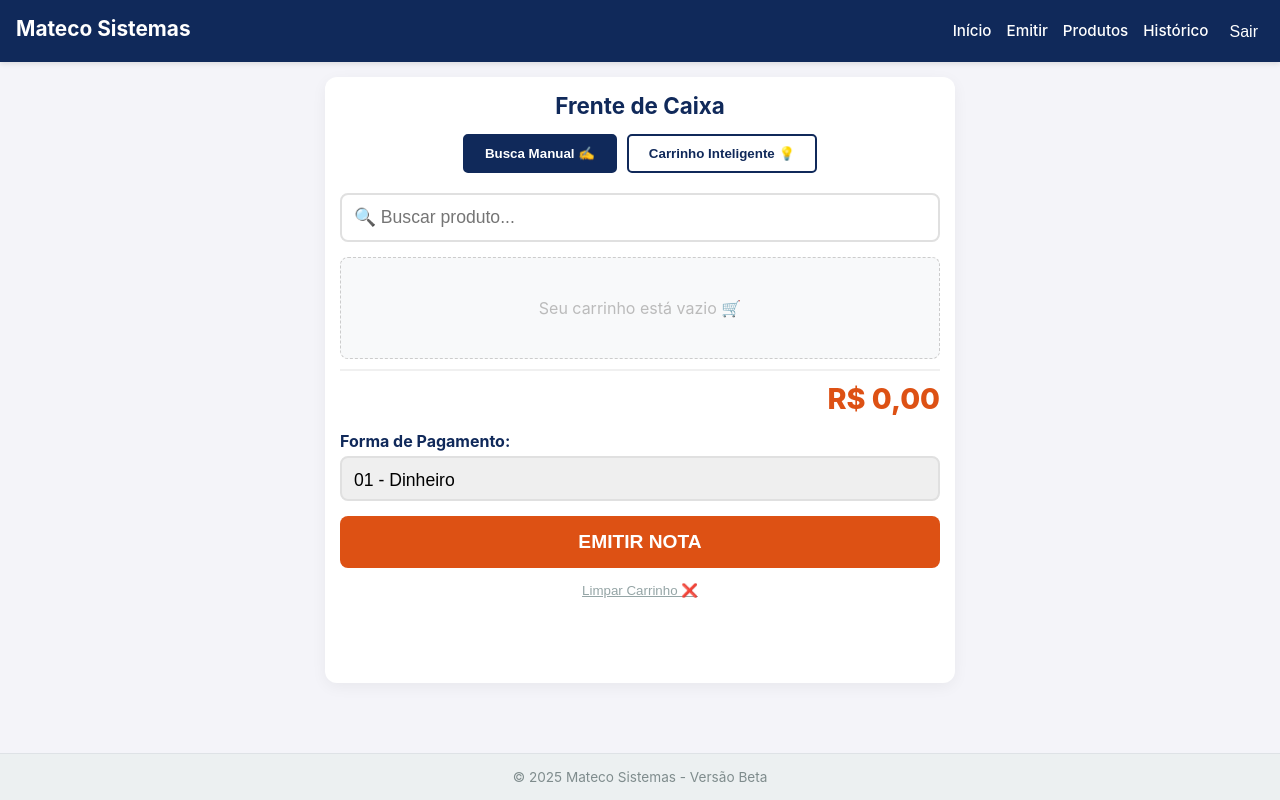
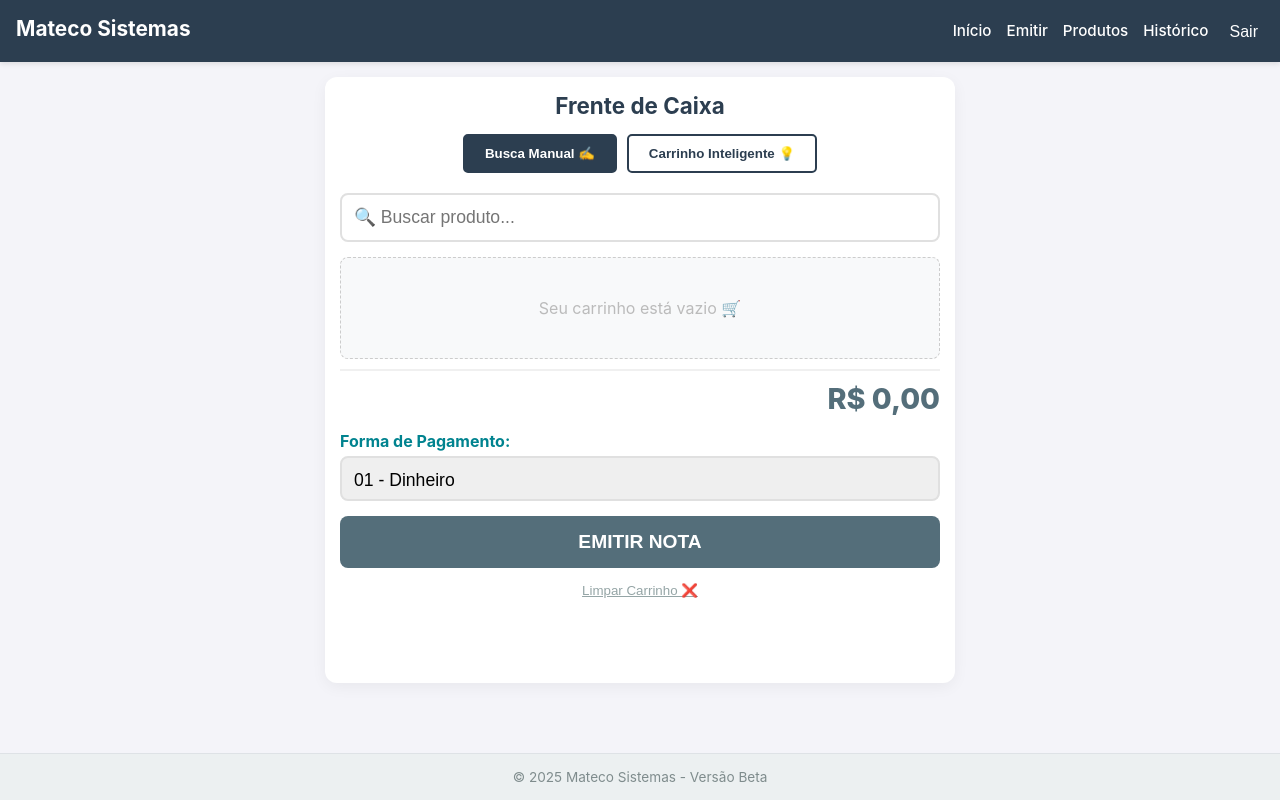
Before and after one commit to davissontiago/Mateco, a Django app: page /emitir/ in a window 1280 px wide. Run offline with Django 5.2, Linux system fonts and the light colour scheme; the visitor is signed in with stand-in values (Sample User, id 1); data that the repository does not hold is empty.

Commit message:
Personalização de todas as cores, secundarias e primarias

```diff
--- a/static/css/emitir.css
+++ b/static/css/emitir.css
@@ -22,7 +22,7 @@
 
 h1 {
     text-align: center;
-    color: #10295a; /* Azul da Marca */
+    color: var(--cor-primaria); /* Azul da Marca */
     margin: 0 0 15px 0;
     font-size: 1.4rem;
 }
@@ -46,7 +46,7 @@ h1 {
 }
 
 .input-busca:focus {
-    border-color: #dd5114; /* Laranja da Marca (Foco) */
+    border-color: var(--cor-secundaria); /* Laranja da Marca (Foco) */
     outline: none;
 }
 
@@ -110,7 +110,7 @@ h1 {
 
 .item-valor {
     font-weight: bold;
-    color: #10295a; /* Azul da Marca */
+    color: var(--cor-primaria); /* Azul da Marca */
     white-space: nowrap;
     font-size: 0.95em;
 }
@@ -140,7 +140,7 @@ h1 {
     text-align: right;
     font-size: 1.8em;
     font-weight: 800;
-    color: #dd5114; /* Laranja da Marca (Destaque) */
+    color: var(--cor-secundaria); /* Laranja da Marca (Destaque) */
     margin-bottom: 15px;
     border-top: 2px solid #f0f0f0;
     padding-top: 10px;
@@ -170,7 +170,7 @@ h1 {
 /* --- 5. BOTÕES DE AÇÃO --- */
 .btn-completar {
     flex: 2;
-    background: #dd5114; /* Laranja da Marca (Botão Inteligente) */
+    background: var(--cor-secundaria); /* Laranja da Marca (Botão Inteligente) */
     color: white;
     border: none;
     padding: 12px;
@@ -181,7 +181,7 @@ h1 {
 }
 
 .btn-refazer {
-    background: #10295a; /* Azul da Marca */
+    background: var(--cor-primaria); /* Azul da Marca */
     color: white;
     border: none;
     padding: 12px;
@@ -197,7 +197,7 @@ h1 {
 
 .btn-emitir {
     width: 100%;
-    background: #10295a; /* Laranja da Marca (Principal) */
+    background: var(--cor-primaria); /* Laranja da Marca (Principal) */
     color: white;
     padding: 15px;
     font-size: 1.2em;
@@ -205,12 +205,12 @@ h1 {
     border: none;
     border-radius: 8px;
     cursor: pointer;
-    box-shadow: 0 4px 0 #10295a; /* Sombra Laranja Escuro (Efeito 3D) */
+    box-shadow: 0 4px 0 var(--cor-primaria); /* Sombra Laranja Escuro (Efeito 3D) */
 }
 
 .btn-emitir:active {
     transform: translateY(2px);
-    box-shadow: 0 2px 0 #10295a; /* Sombra ajustada */
+    box-shadow: 0 2px 0 var(--cor-primaria); /* Sombra ajustada */
 }
 
 .btn-emitir:disabled {
@@ -254,7 +254,7 @@ dialog::backdrop {
 
 .modal-prod-nome {
     font-weight: bold;
-    color: #10295a; /* Azul da Marca */
+    color: var(--cor-primaria); /* Azul da Marca */
     margin-bottom: 20px;
     font-size: 1.1em;
 }
@@ -264,7 +264,7 @@ dialog::backdrop {
     padding: 10px;
     font-size: 1.5em;
     text-align: center;
-    border: 2px solid #dd5114; /* Laranja da Marca */
+    border: 2px solid var(--cor-secundaria); /* Laranja da Marca */
     border-radius: 8px;
     margin-bottom: 20px;
 }
@@ -285,7 +285,7 @@ dialog::backdrop {
 }
 
 .btn-confirmar {
-    background: #dd5114; /* Laranja da Marca */
+    background: var(--cor-secundaria); /* Laranja da Marca */
     color: white;
     border: none;
     padding: 10px 20px;
@@ -344,7 +344,7 @@ dialog::backdrop {
 
 .btn-pdf {
     display: block;
-    background: #10295a; /* Azul da Marca */
+    background: var(--cor-primaria); /* Azul da Marca */
     color: white;
     padding: 10px;
     margin-top: 8px;
@@ -363,9 +363,9 @@ dialog::backdrop {
 
 .btn-aba {
     padding: 10px 20px;
-    border: 2px solid #10295a; /* Azul da Marca */
+    border: 2px solid var(--cor-primaria); /* Azul da Marca */
     background: transparent;
-    color: #10295a; /* Azul da Marca */
+    color: var(--cor-primaria); /* Azul da Marca */
     cursor: pointer;
     font-weight: bold;
     border-radius: 5px;
@@ -373,7 +373,7 @@ dialog::backdrop {
 }
 
 .btn-aba.ativo {
-    background: #10295a; /* Azul da Marca */
+    background: var(--cor-primaria); /* Azul da Marca */
     color: white;
 }
 
--- a/static/css/style.css
+++ b/static/css/style.css
@@ -20,7 +20,7 @@ body {
 
 /* --- 2. BARRA DE NAVEGAÇÃO (NAVBAR) --- */
 nav {
-    background-color: #10295a; /* Azul da Marca */
+    background-color: var(--cor-primaria);
     padding: 1rem;
     color: white;
     display: flex;
@@ -50,7 +50,7 @@ nav {
 }
 
 .nav-links a:hover {
-    color: #dd5114; /* Laranja da Marca (Destaque ao passar o mouse) */
+    color: var(--cor-secundaria); /* Laranja da Marca (Destaque ao passar o mouse) */
 }
 
 /* --- 3. CONTAINER DE CONTEÚDO --- */
--- a/templates/base.html
+++ b/templates/base.html
@@ -11,10 +11,9 @@
 
     {% block head %}{% endblock %}
 </head>
-<body>
 
-    <nav style="background-color: {{ empresa_ativa.cor_cabecalho|default:'#10295a' }};">
-
+<body style="--cor-primaria: {{ empresa_ativa.cor_primaria|default:'#2c3e50' }}; --cor-secundaria: {{ empresa_ativa.cor_secundaria|default:'#546e7a' }};">
+    <nav>
         <div class="brand">
             {% if empresa_ativa %}
                 {{ empresa_ativa.nome }}
--- a/templates/emitir.html
+++ b/templates/emitir.html
@@ -11,7 +11,7 @@
 
 {% block content %}
 <div class="container-pdv">
-    <h1 style="color: #10295a;">Frente de Caixa</h1>
+    <h1 style="{{ empresa_ativa.cor_primaria|default:'#00838f' }};">Frente de Caixa</h1>
 
     <div class="abas-container">
         <button class="btn-aba ativo" onclick="mudarModo('manual')" id="btn-manual">
@@ -33,7 +33,7 @@
             <input type="number" id="valor-alvo" class="input-busca"
                    placeholder="Ex: 50.00" step="0.01" />
             <button onclick="gerarCarrinhoInteligente()" class="btn-completar btn-adicionar"
-                    style="background-color: #dd5114; height: 50px; margin-left: 10px;">
+                    style="background-color: {{ empresa_ativa.cor_secundaria|default:'#546e7a' }}; height: 50px; margin-left: 10px;">
                 ⚡Gerar
             </button>
         </div>
@@ -47,10 +47,10 @@
     </div>
 
     <div class="secao-inferior">
-        <div class="total-display" id="totalDisplay" style="color: #dd5114;">R$ 0,00</div>
+        <div class="total-display" id="totalDisplay" style="color: {{ empresa_ativa.cor_secundaria|default:'#546e7a' }};">R$ 0,00</div>
 
         <div class="area-pagamento" style="margin-bottom: 15px;">
-            <label for="forma_pagamento" style="font-weight: bold; display: block; margin-bottom: 5px; color: #10295a;">
+            <label for="forma_pagamento" style="font-weight: bold; display: block; margin-bottom: 5px; color: #00838f;">
                 Forma de Pagamento:
             </label>
             <select id="forma_pagamento" class="input-busca" style="width: 100%; height: 45px;">
@@ -62,7 +62,7 @@
         </div>
 
         <button class="btn-emitir" id="btnEmitir" onclick="emitirNota()"
-                style="background-color: #dd5114;" disabled>
+                style="background-color: {{ empresa_ativa.cor_secundaria|default:'#546e7a' }};" disabled>
             EMITIR NOTA
         </button>
 
@@ -72,24 +72,24 @@
     </div>
 
     <dialog id="modalQuantidade">
-        <div class="modal-titulo" style="color: #10295a;">Quantas unidades?</div>
-        <div id="nomeProdModal" class="modal-prod-nome" style="color: #dd5114;">...</div>
+        <div class="modal-titulo" style="color: #00838f;">Quantas unidades?</div>
+        <div id="nomeProdModal" class="modal-prod-nome" style="color: {{ empresa_ativa.cor_secundaria|default:'#546e7a' }};">...</div>
 
         <input type="number" id="qtdInputModal" class="input-qtd" value="1" min="1"
-               inputmode="numeric" style="border-color: #10295a;" />
+               inputmode="numeric" style="border-color: #00838f;" />
 
         <div class="modal-btn-area">
             <button class="btn-cancelar" onclick="fecharModalQtd()">Cancelar</button>
             <button class="btn-confirmar" onclick="confirmarAdicaoManual()"
-                    style="background-color: #10295a;">ADICIONAR</button>
+                    style="background-color: #00838f;">ADICIONAR</button>
         </div>
     </dialog>
 
     <dialog id="modalConfirmacao">
         <div class="modal-titulo">Confirmar Emissão?</div>
-        <div style="font-size: 1.5rem; font-weight: bold; color: #dd5114; margin: 20px 0;"
+        <div style="font-size: 1.5rem; font-weight: bold; color: {{ empresa_ativa.cor_secundaria|default:'#546e7a' }}; margin: 20px 0;"
              id="valorConfirmacaoModal">R$ 0,00</div>
-        <div id="pagamentoConfirmacaoModal" style="color: #10295a; margin-bottom: 20px; font-weight: bold;"></div>
+        <div id="pagamentoConfirmacaoModal" style="color: #00838f; margin-bottom: 20px; font-weight: bold;"></div>
 
         <div class="modal-btn-area">
             <button class="btn-cancelar" onclick="document.getElementById('modalConfirmacao').close()">VOLTAR</button>
--- a/templates/produtos.html
+++ b/templates/produtos.html
@@ -24,7 +24,7 @@
         font-size: 1rem;
     }
     .btn-buscar {
-        background-color: #10295a;
+        background-color: {{ empresa_ativa.cor_primaria|default:'#00838f' }};
         color: white;
         border: none;
         padding: 0 20px;
@@ -43,7 +43,7 @@
         box-shadow: 0 4px 15px rgba(0,0,0,0.1);
     }
     th, td { padding: 12px 15px; text-align: left; border-bottom: 1px solid #eee; }
-    th { background-color: #10295a; color: white; font-size: 0.9em; text-transform: uppercase; }
+    th { background-color: {{ empresa_ativa.cor_primaria|default:'#00838f' }}; color: white; font-size: 0.9em; text-transform: uppercase; }
     tr:hover { background-color: #f8f9fa; }
 
     /* Destaques */
@@ -55,7 +55,7 @@
 
 {% block content %}
 <div class="container-produtos">
-    <h1 style="color: #10295a; text-align: center; margin-bottom: 20px;">Catálogo de Produtos</h1>
+    <h1 style="color: {{ empresa_ativa.cor_primaria|default:'#00838f' }}; text-align: center; margin-bottom: 20px;">Catálogo de Produtos</h1>
 
     <form method="get" class="search-box">
         <input type="text" name="q" class="search-input" placeholder="Buscar por nome..." value="{{ termo_busca }}">
```
Also changed, not shown: core/models.py (+8 -2 lines), templates/notas.html (+4 -4 lines), templates/registration/login.html (+4 -4 lines), core/migrations/0006_remove_empresa_cor_cabecalho_empresa_cor_primaria_and_more.py (added).
